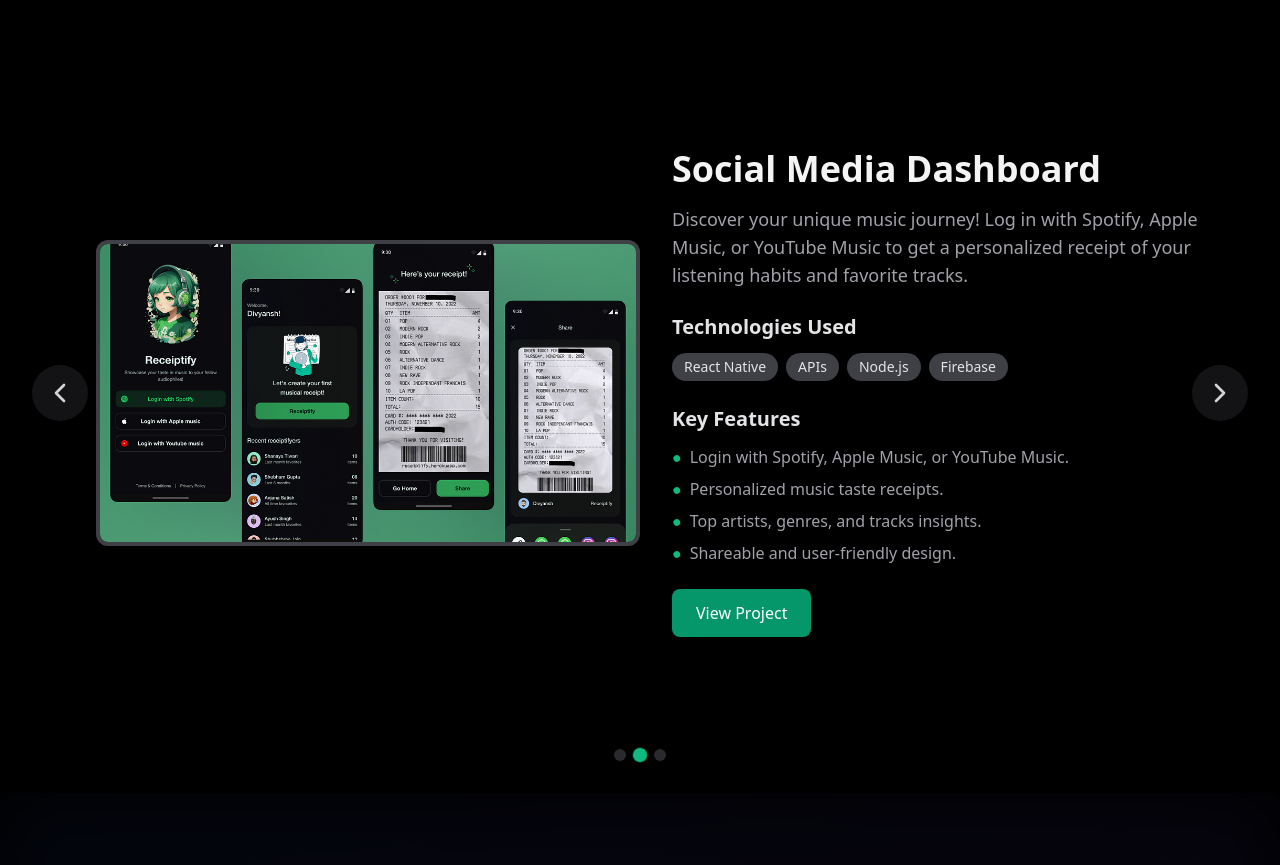
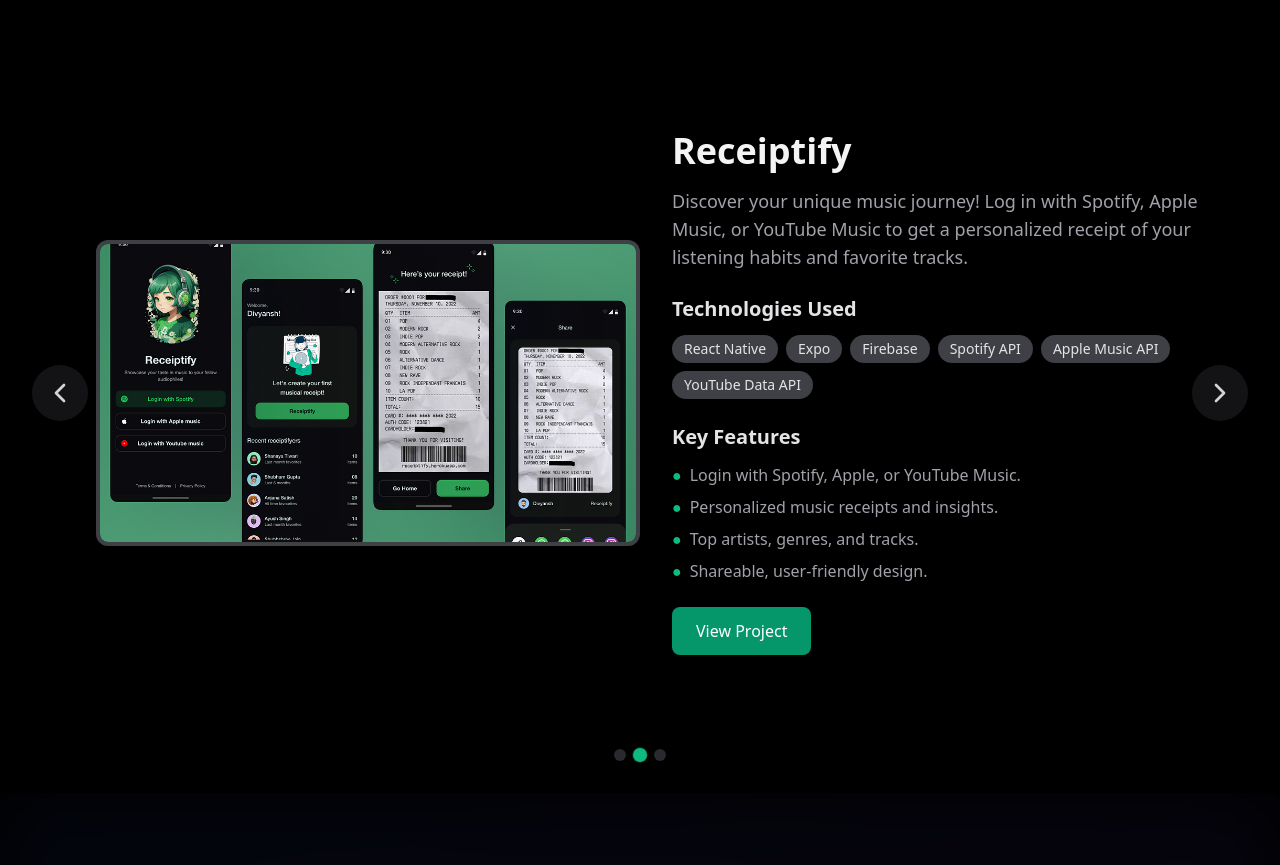
Before and after one commit to BerrySeriousCoder/brilianttyx, a React (Vite) app: page / in a window 1280 px wide. Shown: the part 4980-5845 px from the top of the page. Built offline with nearby package versions, Linux system fonts and the light colour scheme.

Commit message:
fixed the sitesection bug , fixed the hero section gettting into navbar bug

```diff
--- a/src/component/Hero.jsx
+++ b/src/component/Hero.jsx
@@ -61,7 +61,7 @@
   ];
 
   return (
-    <div className="h-[10rem] flex flex-col justify-center items-center px-4 relative">
+    <div className="h-[10rem] pt-10 lg:pt-0 flex flex-col justify-center items-center px-4 relative">
       <div className="text-xl sm:text-2xl md:text-4xl lg:text-5xl mx-auto cinzel-bold-header text-white text-center">
         We Build
         <FlipWords words={words} /> <br />
--- a/src/component/sitessection/sitemain.jsx
+++ b/src/component/sitessection/sitemain.jsx
@@ -11,34 +11,34 @@
 
   const projects = [
     {
-      title: "E-Commerce Platform",
+      title: "NimbusHub",
       description: "Building future-ready digital solutions! We specialize in crafting scalable architectures for web and mobile platforms, ensuring seamless growth and robust performance for your business needs",
       technologies: ["Node.js", "React", "AWS", "MongoDB"]      ,
       image: NimbushubImage,
-      link: "#",
+      link: "https://nimbushub.agency",
       features: [
-        "Custom scalable architectures for growth.",
-        "High performance and reliability.",
-        "Modern frameworks and cloud-ready.",
-        "Ongoing support and maintenance."
+        "Scalable architectures for growth.",
+        "Reliable and high-performing solutions.",
+        "Cloud-ready with modern frameworks.",
+        "Continuous support and updates."
       ]
     },
     {
-      title: "Social Media Dashboard",
+      title: "Receiptify",
       description: "Discover your unique music journey! Log in with Spotify, Apple Music, or YouTube Music to get a personalized receipt of your listening habits and favorite tracks.",
-      technologies: ["React Native", "APIs", "Node.js", "Firebase"]  ,
+      technologies: ["React Native", "Expo", "Firebase", "Spotify API", "Apple Music API", "YouTube Data API"] ,
       image: chatting,
       link: "#",
       features: [
-        "Login with Spotify, Apple Music, or YouTube Music.",
-        "Personalized music taste receipts.",
-        "Top artists, genres, and tracks insights.",
-        "Shareable and user-friendly design."
+        "Login with Spotify, Apple, or YouTube Music.",
+        "Personalized music receipts and insights.",
+        "Top artists, genres, and tracks.",
+        "Shareable, user-friendly design."
       ]
 
     },
     {
-      title: "Task Management App",
+      title: "VIBE",
       description: "Your music, your way! Explore, stream, and create playlists with an intuitive interface designed for music lovers. A seamless listening experience awaits.",
       technologies: ["React", "Node.js", "GraphQL", "MongoDB"]  ,
       image: vibe,
@@ -52,6 +52,23 @@
 
     }
   ];
+
+  const navButtonVariants = {
+    initial: {
+      opacity: 0.8,
+      scale: 1,
+      y: '-50%'  // Ensure button is always vertically centered
+    },
+    hover: {
+      opacity: 1,
+      scale: 1.1,
+      y: '-50%'  // Maintain vertical centering during hover
+    },
+    tap: {
+      scale: 0.9,
+      y: '-50%'  // Maintain vertical centering during tap
+    }
+  };
 
   const nextProject = () => {
     setCurrentProject((prev) =>
@@ -182,8 +199,8 @@
       {/* Navigation Buttons */}
       <motion.button
         onClick={prevProject}
-        whileHover={{ scale: 1.1 }}
-        whileTap={{ scale: 0.9 }}
+        // whileHover={{ scale: 1.1 }}
+        // whileTap={{ scale: 0.9 }}
         className="absolute left-4 md:left-8 top-1/2 -translate-y-1/2 z-10 bg-zinc-700/30 text-zinc-300 rounded-full p-3 hover:bg-zinc-700/50"
       >
         <ChevronLeft className="w-6 md:w-8 h-6 md:h-8" />
@@ -191,8 +208,8 @@
 
       <motion.button
         onClick={nextProject}
-        whileHover={{ scale: 1.1 }}
-        whileTap={{ scale: 0.9 }}
+        // whileHover={{ scale: 1.1 }}
+        // whileTap={{ scale: 0.9 }}
         className="absolute right-4 md:right-8 top-1/2 -translate-y-1/2 z-10 bg-zinc-700/30 text-zinc-300 rounded-full p-3 hover:bg-zinc-700/50"
       >
         <ChevronRight className="w-6 md:w-8 h-6 md:h-8" />
--- a/src/component/ui/container-scroll-animation.jsx
+++ b/src/component/ui/container-scroll-animation.jsx
@@ -4,11 +4,12 @@
 
 const ContainerScroll = ({ titleComponent, children }) => {
   const containerRef = useRef(null);
+  const [isMobile, setIsMobile] = useState(false);
   const { scrollYProgress } = useScroll({
     target: containerRef,
+    ...(isMobile && {offset : ["start start", "end start"]})
   });
 
-  const [isMobile, setIsMobile] = useState(false);
 
   useEffect(() => {
     const checkMobile = () => {
@@ -22,7 +23,7 @@
   }, []);
 
   const scaleDimensions = () => {
-    return isMobile ? [0.7, 0.8] : [1.05, 1];
+    return isMobile ? [0.8, 0.9] : [1.05, 1];
   };
 
   const rotate = useTransform(scrollYProgress, [0, 1], [20, 0]);
@@ -37,7 +38,7 @@
       <div
         className="py-0 md:py-40 w-full relative"
         style={{
-          perspective: "1000px",
+          perspective: isMobile? "2000px" : "1000px",
         }}
       >
         <Header translate={translate} titleComponent={titleComponent} isMobile={isMobile} />
```
